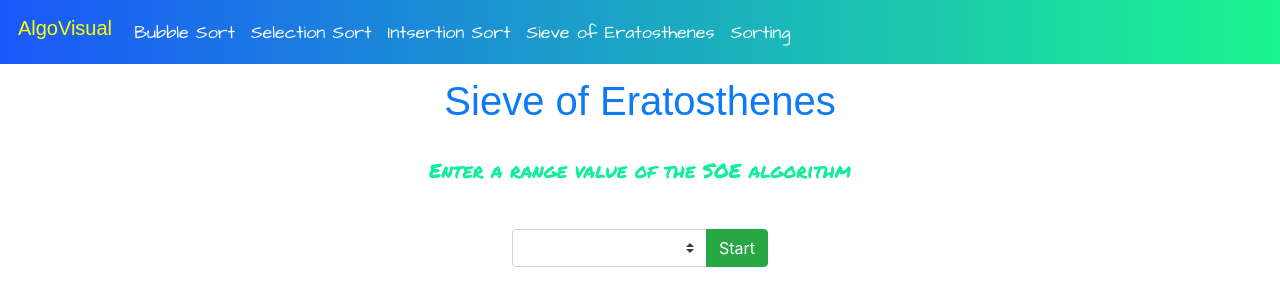
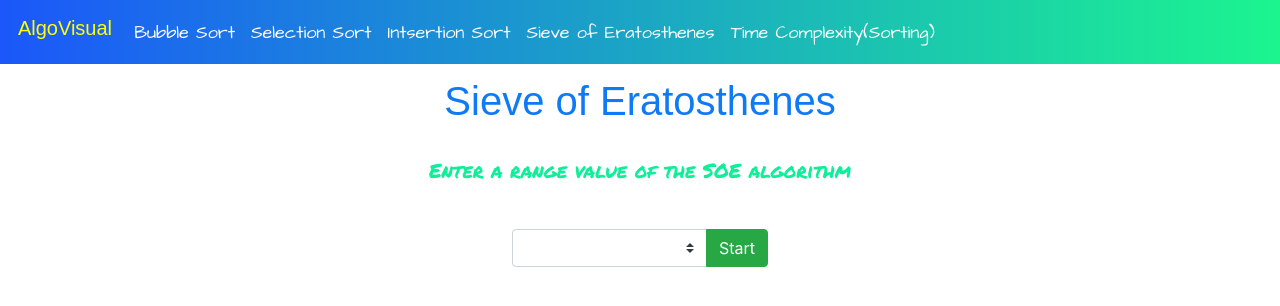
Before and after one commit to bisht-ruchir-007/Algo_Visual, a plain HTML site: page AlgoVisual/soe.html in a window 1280 px wide. Drawn offline with nearby package versions, Linux system fonts and the light colour scheme; a web font is replaced by a local one.

Commit message:
Update soe.html

```diff
--- a/AlgoVisual/soe.html
+++ b/AlgoVisual/soe.html
@@ -54,7 +54,7 @@
             <a class="nav-link" href="/soe.html">Sieve of Eratosthenes</a>
           </li>
           <li class="nav-item">
-            <a class="nav-link" href="/sorting.html">Sorting</a>
+            <a class="nav-link" href="/sorting.html">Time Complexity(Sorting)</a>
           </li>
         </ul>
       </div>
```
